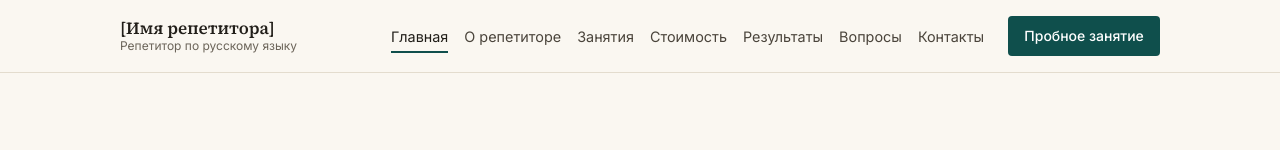
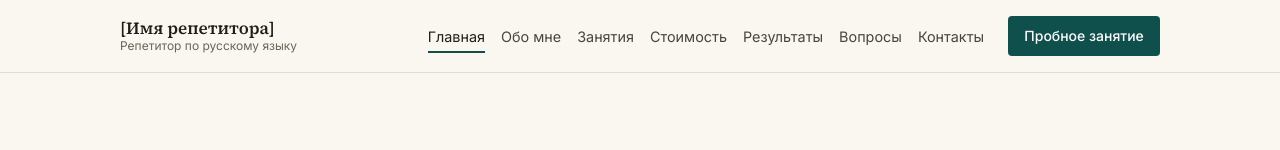
Before and after one commit to coderrrcoffee/site, a React (Vite) app: page / in a window 1280 px wide. Shown: the top 150 px of the page. Built offline with nearby package versions, Linux system fonts and the light colour scheme.

Commit message:
Переименовать «О репетиторе» в «Обо мне» (меню и заголовок страницы)

```diff
--- a/src/content/site.js
+++ b/src/content/site.js
@@ -23,7 +23,7 @@ export const contacts = {
 // ---- Меню ----
 export const nav = [
   { to: '/', label: 'Главная' },
-  { to: '/about', label: 'О репетиторе' },
+  { to: '/about', label: 'Обо мне' },
   { to: '/lessons', label: 'Занятия' },
   { to: '/pricing', label: 'Стоимость' },
   { to: '/reviews', label: 'Результаты' },
@@ -149,9 +149,9 @@ export const trial = {
   note: 'Стоимость и условия пробного занятия: [уточните]',
 }
 
-// ---- Страница «О репетиторе» ----
+// ---- Страница «Обо мне» ----
 export const about = {
-  eyebrow: 'О репетиторе',
+  eyebrow: 'Обо мне',
   title: '[Имя репетитора] – репетитор по русскому языку',
   lead: '[Короткое представление в 2–3 предложениях: кто вы, с кем работаете и в чём ваша сильная сторона]',
   photoCaption: '[Подпись к фото]',
--- a/src/styles/pages.css
+++ b/src/styles/pages.css
@@ -256,7 +256,7 @@
   max-width: 60ch;
 }
 
-/* ---------- Страница «О репетиторе» ---------- */
+/* ---------- Страница «Обо мне» ---------- */
 
 .about-grid {
   display: grid;
```
